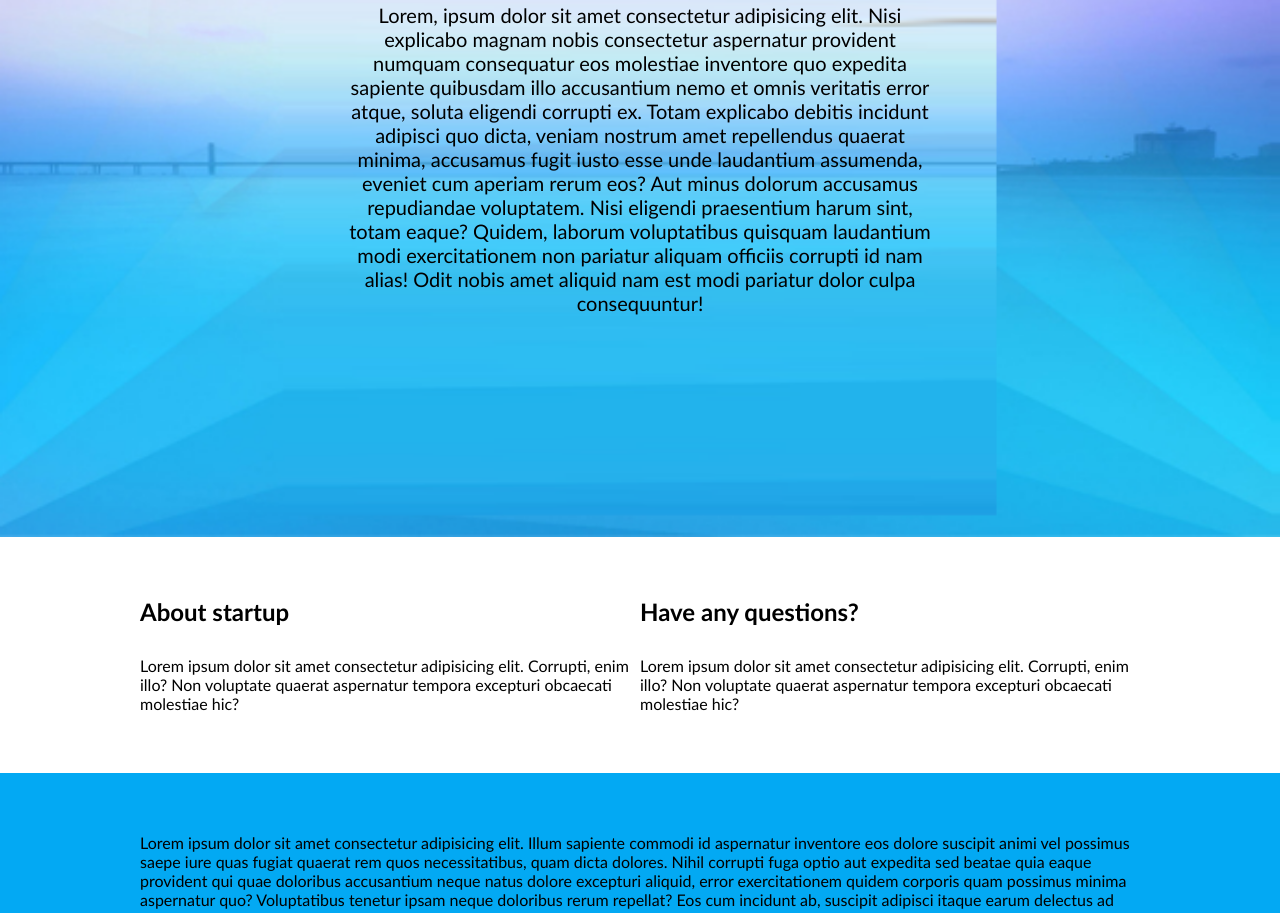
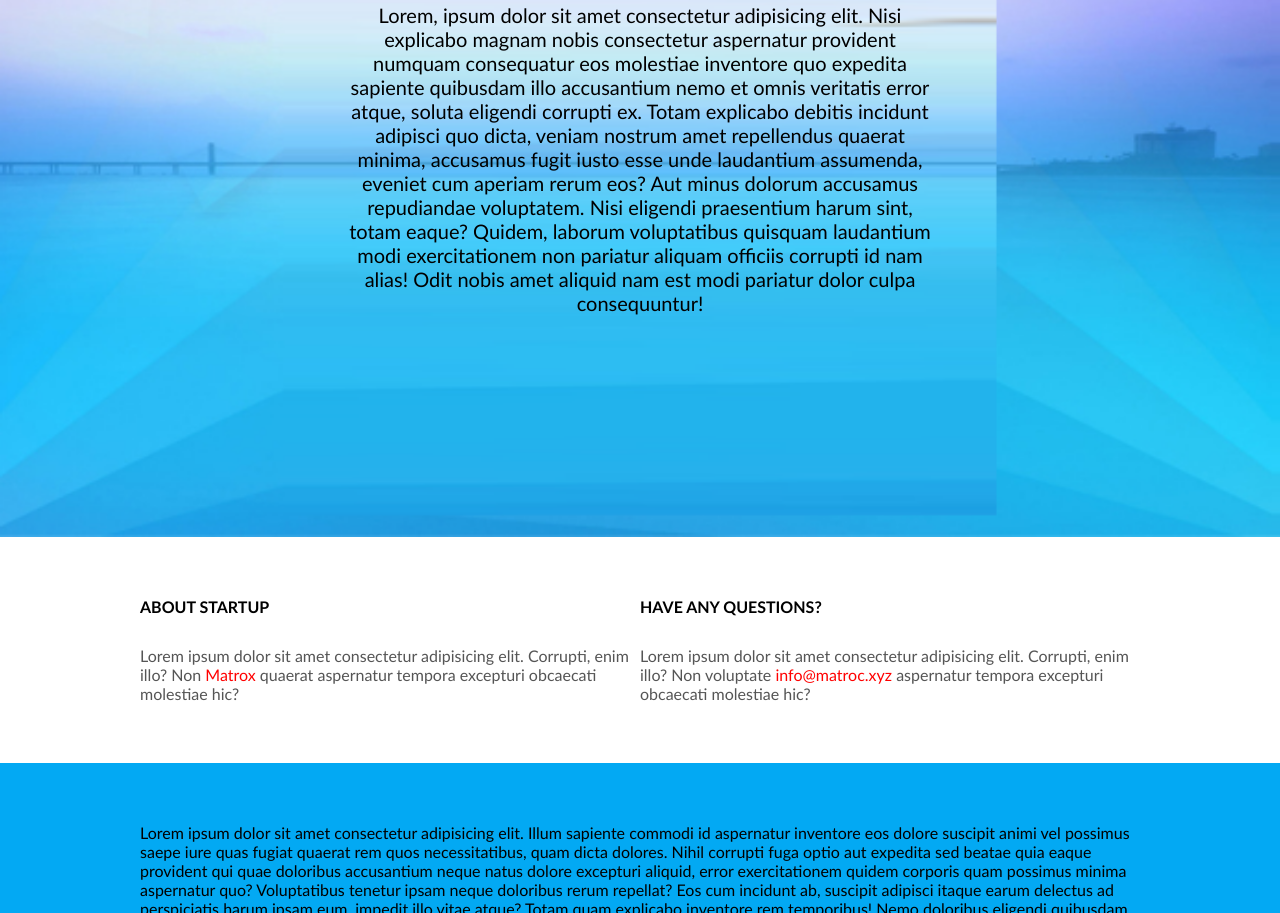
Before and after one commit to AusraMundus/09-Coming-soon, a website: page index.html in a window 1280 px wide. Shown: the part 263-1176 px from the top of the page. Drawn offline with Linux system fonts and the light colour scheme.

Commit message:
Main content

```diff
--- a/css/base/layout.css
+++ b/css/base/layout.css
@@ -27,6 +27,24 @@
 
 .container > .column.rigth {
     width: 40%;
+}
+
+.content-title {
+    text-transform: uppercase;
+    font-size: 16px;
+}
+
+.content-description {
+    color: #555;
+}
+
+.content-description > a {
+    color: red;
+    text-decoration: none;
+}
+
+.content-description > a:hover {
+    text-decoration: underline;
 }
 
 @media (max-width: 1100px) {
--- a/index.html
+++ b/index.html
@@ -18,15 +18,15 @@
                 </p>
             </div>
         </section>
-        <section class="container">
+        <section class="container main-content">
             <div class="row">
                 <div class="column">
-                    <h2>About startup</h2>
-                    <p>Lorem ipsum dolor sit amet consectetur adipisicing elit. Corrupti, enim illo? Non voluptate quaerat aspernatur tempora excepturi obcaecati molestiae hic?</p>
+                    <h2 class="content-title">About startup</h2>
+                    <p class="content-description">Lorem ipsum dolor sit amet consectetur adipisicing elit. Corrupti, enim illo? Non <a href="./">Matrox</a> quaerat aspernatur tempora excepturi obcaecati molestiae hic?</p>
                 </div>
                 <div class="column right">
-                    <h2>Have any questions?</h2>
-                    <p>Lorem ipsum dolor sit amet consectetur adipisicing elit. Corrupti, enim illo? Non voluptate quaerat aspernatur tempora excepturi obcaecati molestiae hic?</p>
+                    <h2 class="content-title">Have any questions?</h2>
+                    <p class="content-description">Lorem ipsum dolor sit amet consectetur adipisicing elit. Corrupti, enim illo? Non voluptate <a href="mailto:info@matroc.xyz">info@matroc.xyz</a> aspernatur tempora excepturi obcaecati molestiae hic?</p>
                 </div>
             </div>
         </section>
```
